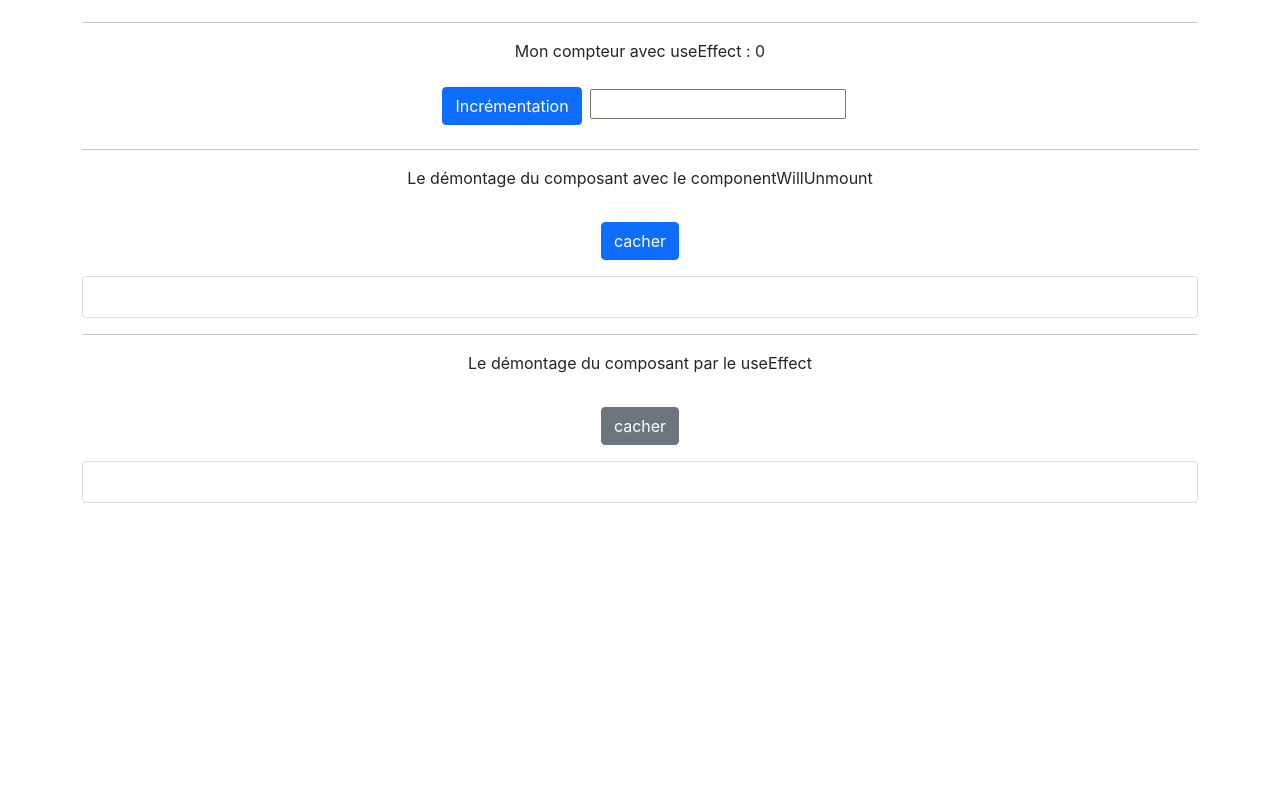
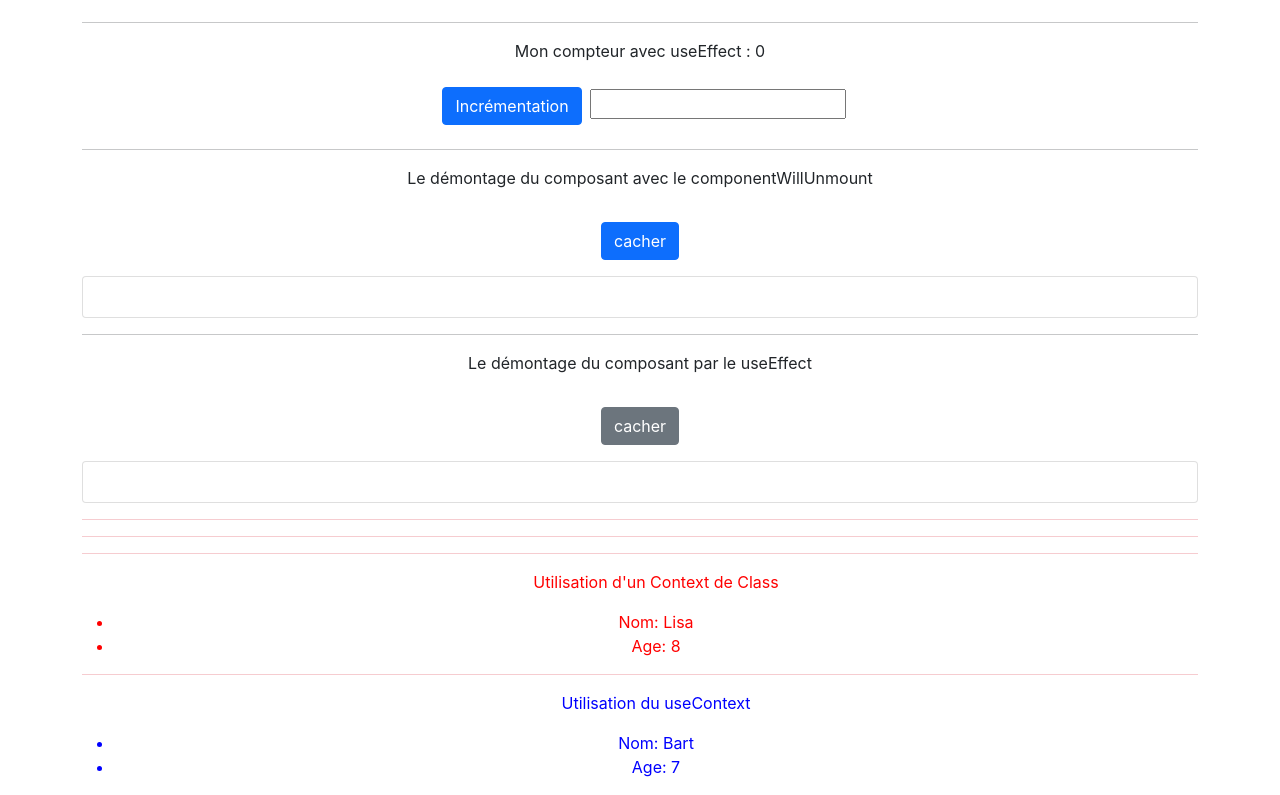
Before and after one commit to Jerrylejer/Exo-React-Basics-Hooks, a React (Create React App) app: page / in a window 1280 px wide. Shown: the part 834-1629 px from the top of the page. Before the commit the page ends 1337 px from the top, so only its background shows below. Built offline with nearby package versions, Linux system fonts and the light colour scheme.

Commit message:
Ajout du ContextClass et du useContext

```diff
--- a/src/App.js
+++ b/src/App.js
@@ -1,4 +1,4 @@
-import React from 'react';
+import React, { useState } from 'react';
 // state & useState
 import ClassStates from './Component/State/ClassStates';
 import UseStateComp from './Component/State/UseStateComp';
@@ -8,8 +8,28 @@ import CycleVieComp from './Component/useEffect/Montage&Update/CycleVieComp';
 import UseEffectComp from './Component/useEffect/Montage&Update/UseEffectComp';
 import UseEffectUnmount from './Component/useEffect/Démontage&Class/ClassComp';
 import FunctionComp from './Component/useEffect/Démontage&useEffect/FunctionComp';
+// Contexte dans une class
+import Profile from './Component/Context/ClassContext/Profile';
+import { MyContext, ColorContext } from './Component/Context/ClassContext/MyContext';
+// useContext
+import Profile2 from './Component/Context/useContext/Profile2';
+import { MyContext2, ColorContext2 } from './Component/Context/useContext/MyContext2';
 
 function App() {
+
+  const [profile, setProfile ] = useState(
+    {user: {
+      name: 'Lisa',
+      age: 8
+    }}
+  )
+
+  const [profile2, setProfile2 ] = useState(
+    {user2: {
+      name: 'Bart',
+      age: 7
+    }}
+  )
 
   return (
     <div className="container text-center">
@@ -29,6 +49,20 @@ function App() {
       <UseEffectUnmount />
       <hr />
       <FunctionComp />
+      <hr className="text-danger"/>
+      <hr className="text-danger"/>
+      <hr className="text-danger"/>
+      <MyContext.Provider value={profile.user}>
+        <ColorContext.Provider value={'red'}>
+          <Profile />
+        </ColorContext.Provider>
+      </MyContext.Provider>
+      <hr className="text-danger"/>
+      <MyContext2.Provider value={profile2.user2}>
+        <ColorContext2.Provider value={'blue'}>
+          <Profile2 />
+        </ColorContext2.Provider>
+      </MyContext2.Provider>
     </div>
   );
 }
--- /dev/null
+++ b/src/Component/Context/ClassContext/ContentData.js
@@ -0,0 +1,29 @@
+import React from 'react';
+import { MyContext, ColorContext } from './MyContext';
+
+const ContentData = () => {
+    return (
+        <MyContext.Consumer>
+            {(user) => {
+                console.log(user);
+                return (
+                    <ColorContext.Consumer>
+                        {(color) => {
+                            return (
+                                <div style={{color: color}}>
+                                    <ul>
+                                        <p>Utilisation d'un Context de Class</p>
+                                        <li>Nom: {user.name} </li>
+                                        <li>Age: {user.age}</li>
+                                    </ul>
+                                </div>
+                            );
+                        }}
+                    </ColorContext.Consumer>
+                );
+            }}
+        </MyContext.Consumer>
+    );
+};
+
+export default ContentData;
--- /dev/null
+++ b/src/Component/Context/ClassContext/MyContext.js
@@ -0,0 +1,4 @@
+import React from 'react';
+
+export const MyContext = React.createContext();
+export const ColorContext = React.createContext();
--- /dev/null
+++ b/src/Component/Context/ClassContext/Profile.js
@@ -0,0 +1,12 @@
+import React, { Component } from 'react'
+import ProfileData from './ProfileData';
+
+export class Profile extends Component {
+  render() {
+    return (
+    <ProfileData />
+    )
+  }
+}
+
+export default Profile
--- /dev/null
+++ b/src/Component/Context/ClassContext/ProfileData.js
@@ -0,0 +1,11 @@
+import React from 'react';
+import ContentData from './ContentData';
+
+const ProfileData = () => {
+    return (
+        <div>
+            <ContentData />
+        </div>
+    );
+};
+export default ProfileData;
--- /dev/null
+++ b/src/Component/Context/useContext/ContentData2.js
@@ -0,0 +1,19 @@
+import React, { useContext } from 'react';
+import { MyContext2, ColorContext2 } from './MyContext2';
+
+const ContentData2 = () => {
+    const user2 = useContext(MyContext2);
+    const color2 = useContext(ColorContext2);
+    console.log(user2)
+    return (
+        <div style={{color: color2}}>
+        <ul>
+            <p>Utilisation du useContext</p>
+            <li>Nom: {user2.name} </li>
+            <li>Age: {user2.age}</li>
+        </ul>
+    </div>
+    );
+};
+
+export default ContentData2;
--- /dev/null
+++ b/src/Component/Context/useContext/MyContext2.js
@@ -0,0 +1,4 @@
+import React from 'react';
+
+export const MyContext2 = React.createContext();
+export const ColorContext2 = React.createContext();
--- /dev/null
+++ b/src/Component/Context/useContext/Profile2.js
@@ -0,0 +1,12 @@
+import React, { Component } from 'react'
+import ProfileData from './ProfileData2';
+
+export class Profile2 extends Component {
+  render() {
+    return (
+    <ProfileData />
+    )
+  }
+}
+
+export default Profile2;
--- /dev/null
+++ b/src/Component/Context/useContext/ProfileData2.js
@@ -0,0 +1,11 @@
+import React from 'react';
+import ContentData from './ContentData2';
+
+const ProfileData2 = () => {
+    return (
+        <div>
+            <ContentData />
+        </div>
+    );
+};
+export default ProfileData2;
```
